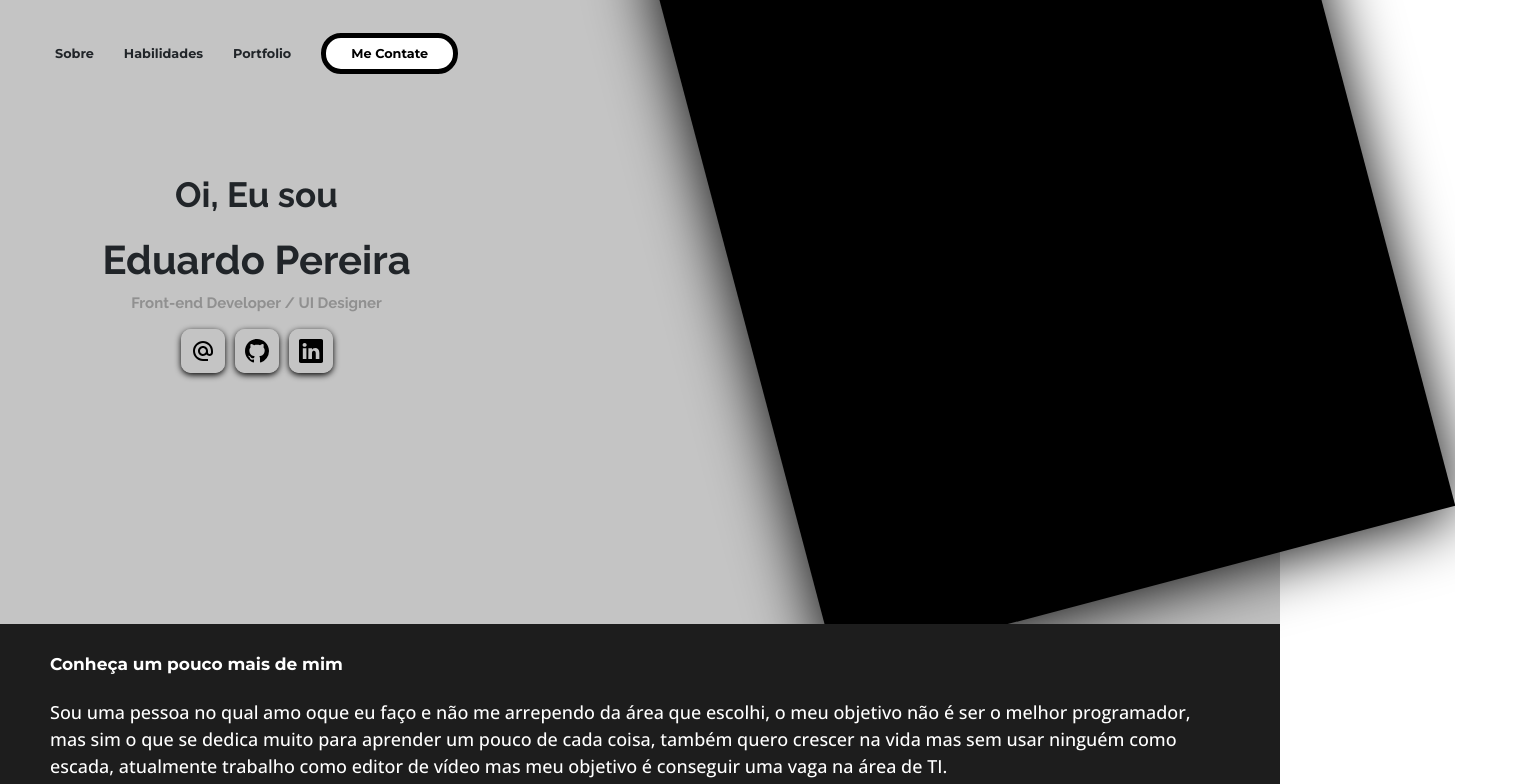
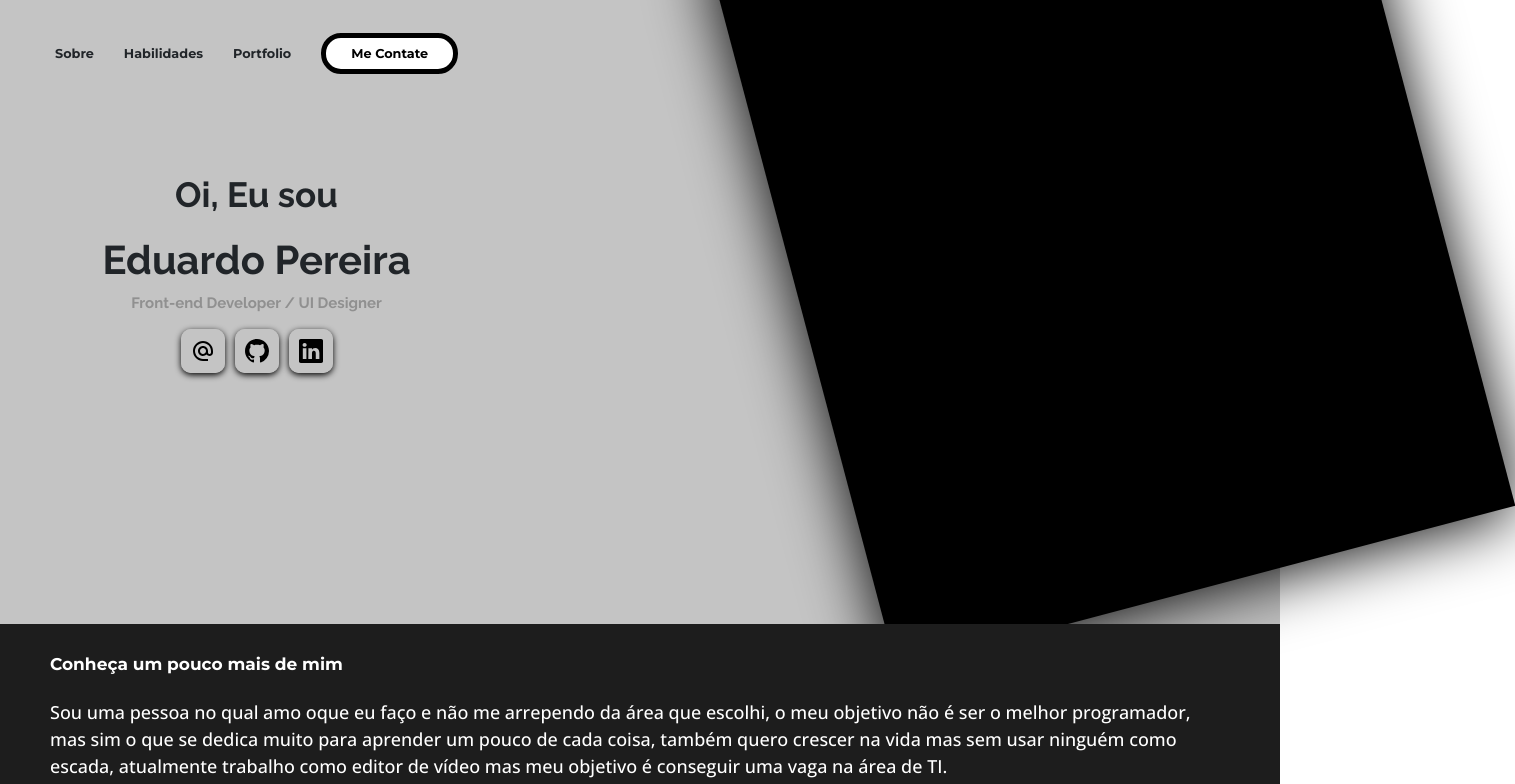
Before and after one commit to eduardops0/portfolio, a Next.js app: page / in a window 1280 px wide. Shown: the top 784 px of the page, 1515 px wide, since content can reach past the window. Built offline with nearby package versions, Linux system fonts and the light colour scheme.

Commit message:
Update Home.module.css

```diff
--- a/src/pages/home/Home.module.css
+++ b/src/pages/home/Home.module.css
@@ -94,7 +94,7 @@
     position: absolute;
     width: 50%;
     height: 750px;
-    left: 730px;
+    left: 790px;
     top: -150px;
     background: #000000;
     box-shadow: 0px 4px 65px #000000;
```
